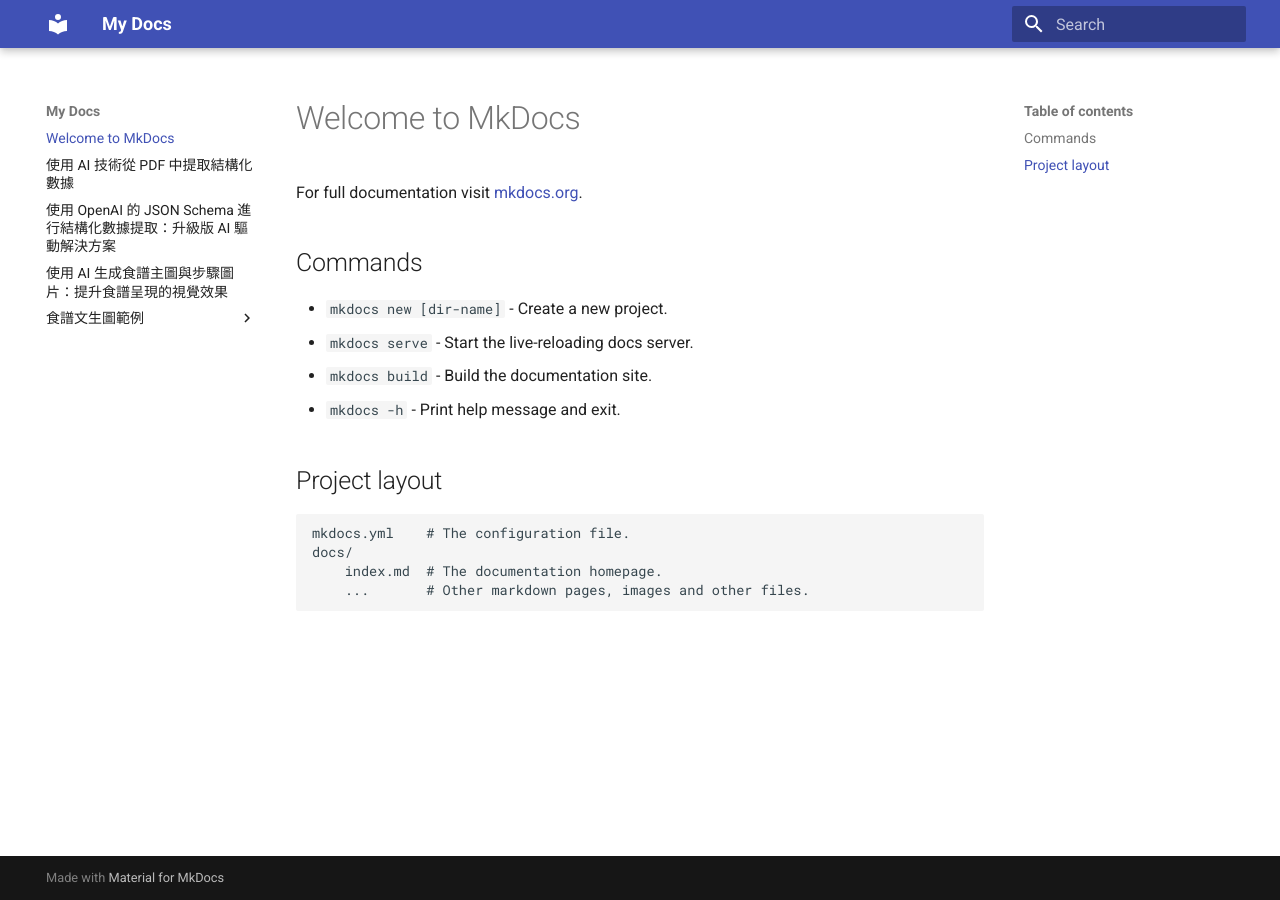
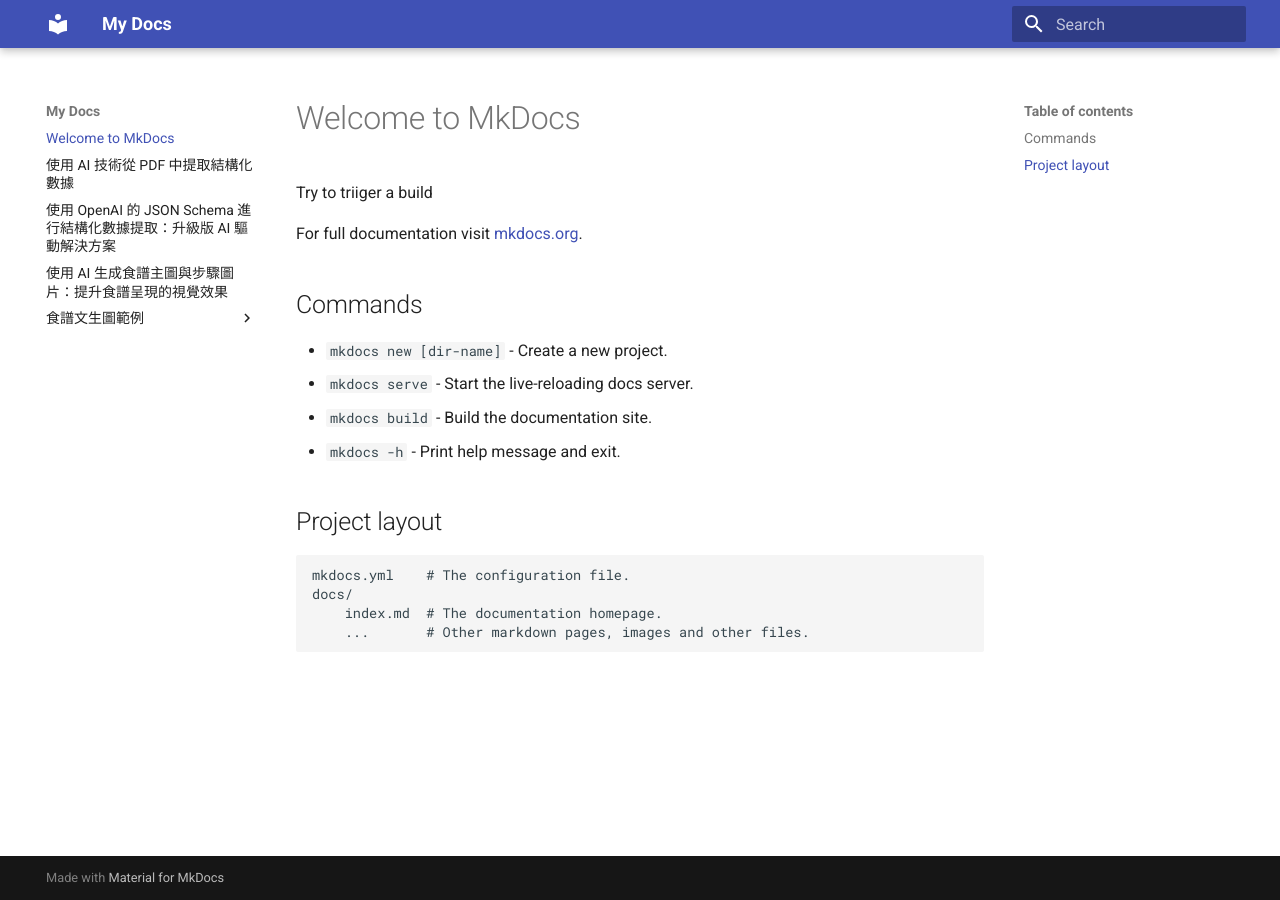
Before and after one commit to yytsui/notes, an MkDocs documentation site: the page built from docs/index.md, in a window 1280 px wide. Built offline with MkDocs 1.6.1 and Material for MkDocs 9.7.7, drawn with Linux system fonts in a browser that asks for light colours.

Commit message:
try to trigger ci

```diff
--- a/docs/index.md
+++ b/docs/index.md
@@ -1,4 +1,6 @@
 # Welcome to MkDocs
+
+Try to triiger a build
 
 For full documentation visit [mkdocs.org](https://www.mkdocs.org).
 
```
